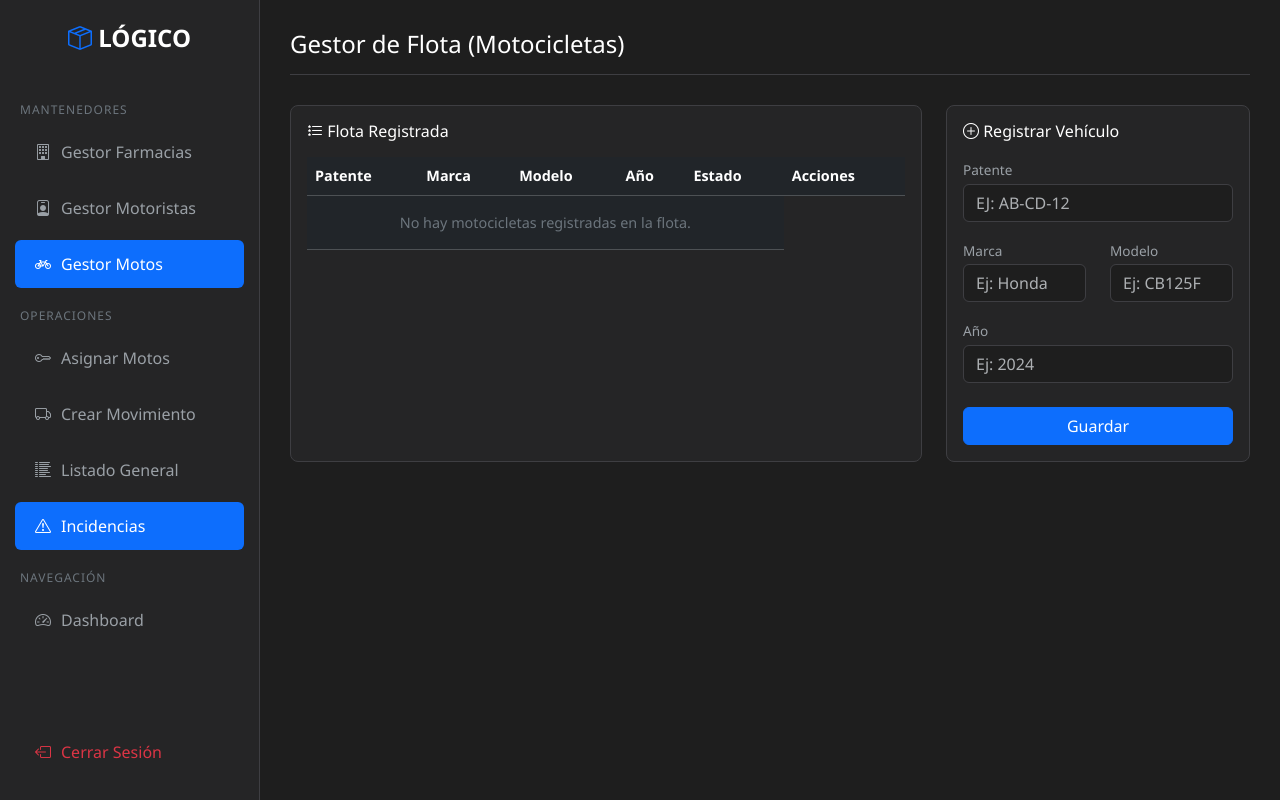
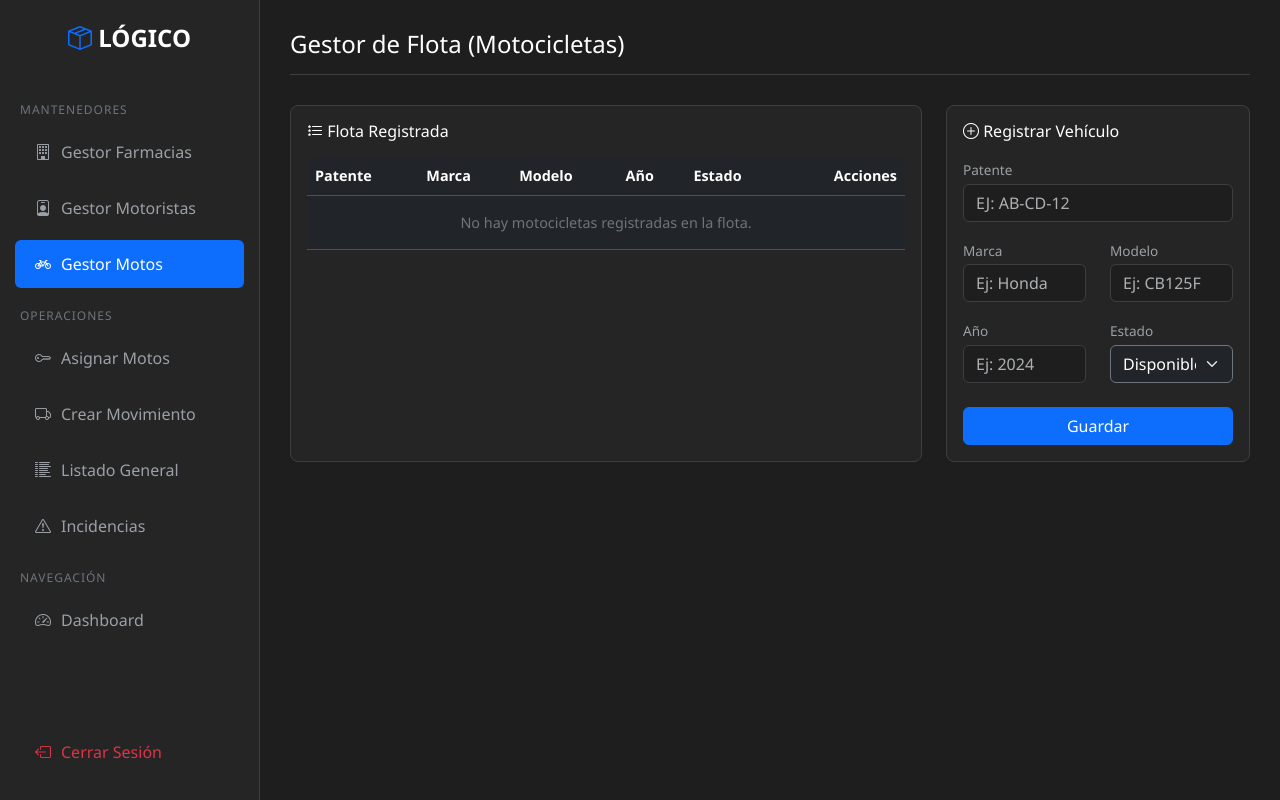
Before and after one commit to MATIAS5645/Logico, a Django app: page /motos/registro/ in a window 1280 px wide. Run offline with Django 5.2, Linux system fonts and the light colour scheme; the visitor is signed in with stand-in values (Sample User, id 1); data that the repository does not hold is empty.

Commit message:
version 4.6.1

```diff
--- a/operaciones/templates/registro_motos.html
+++ b/operaciones/templates/registro_motos.html
@@ -12,7 +12,6 @@
     <div id="sidebar">
         <div class="sidebar-brand"><i class="bi bi-box-seam text-primary"></i> LÓGICO</div>
 
-
         <div class="sidebar-heading">Mantenedores</div>
         <a href="{% url 'farmacias' %}" class="nav-item-custom"><i class="bi bi-building"></i> Gestor Farmacias</a>
         <a href="{% url 'motoristas' %}" class="nav-item-custom"><i class="bi bi-person-badge"></i> Gestor Motoristas</a>
@@ -22,7 +21,7 @@
         <a href="{% url 'asignar_motos' %}" class="nav-item-custom"><i class="bi bi-key"></i> Asignar Motos</a>
         <a href="{% url 'crear_movimiento' %}" class="nav-item-custom"><i class="bi bi-truck"></i> Crear Movimiento</a>
         <a href="{% url 'listado_general' %}" class="nav-item-custom"><i class="bi bi-list-columns-reverse"></i> Listado General</a>
-        <a href="{% url 'listado_incidencias' %}" class="nav-item-custom active"><i class="bi bi-exclamation-triangle"></i> Incidencias</a>
+        <a href="{% url 'listado_incidencias' %}" class="nav-item-custom"><i class="bi bi-exclamation-triangle"></i> Incidencias</a>
 
         <div class="sidebar-heading">Navegación</div>
         <a href="{% url 'dashboard' %}" class="nav-item-custom"><i class="bi bi-speedometer2"></i> Dashboard</a>
@@ -50,7 +49,7 @@
                                     <th>Modelo</th>
                                     <th>Año</th>
                                     <th>Estado</th>
-                                    <th>Acciones</th>
+                                    <th class="text-end">Acciones</th>
                                 </tr>
                             </thead>
                             <tbody>
@@ -60,22 +59,22 @@
                                     <td>{{ m.marca }}</td>
                                     <td>{{ m.modelo }}</td>
                                     <td>{{ m.anio }}</td>
+                                    <td>
+                                        <span class="badge {% if m.estado == 'Disponible' %}bg-success{% else %}bg-warning text-dark{% endif %}">
+                                            {{ m.estado }}
+                                        </span>
+                                    </td>
                                     <td class="text-end">
-                                        <button class="btn-icon text-primary" onclick="editarMoto('{{ m.id }}', '{{ m.patente }}', '{{ m.marca|escapejs }}', '{{ m.modelo|escapejs }}', '{{ m.anio }}')">
+                                        <button class="btn-icon text-primary" onclick="editarMoto('{{ m.id }}', '{{ m.patente }}', '{{ m.marca|escapejs }}', '{{ m.modelo|escapejs }}', '{{ m.anio }}', '{{ m.estado }}')">
                                             <i class="bi bi-pencil"></i>
                                         </button>
                                         <a href="{% url 'eliminar_moto' m.id %}" class="btn-icon btn-icon-danger" onclick="return confirm('¿Eliminar la moto patente {{ m.patente }}?');">
                                             <i class="bi bi-trash"></i>
                                         </a>
                                     </td>
-                                    <td>
-                                        <span class="badge {% if m.estado == 'Disponible' %}bg-success{% else %}bg-warning text-dark{% endif %}">
-                                            {{ m.estado }}
-                                        </span>
-                                        </td>
                                 </tr>
                                 {% empty %}
-                                <tr><td colspan="5" class="text-center text-secondary py-3">No hay motocicletas registradas en la flota.</td></tr>
+                                <tr><td colspan="6" class="text-center text-secondary py-3">No hay motocicletas registradas en la flota.</td></tr>
                                 {% endfor %}
                             </tbody>
                         </table>
@@ -107,9 +106,18 @@
                             </div>
                         </div>
 
-                        <div class="mb-4">
-                            <label>Año</label>
-                            <input type="number" class="form-control form-control-custom" id="m_anio" name="anio" placeholder="Ej: 2024" min="2000" max="2030" required>
+                        <div class="row mb-4">
+                            <div class="col-6">
+                                <label>Año</label>
+                                <input type="number" class="form-control form-control-custom" id="m_anio" name="anio" placeholder="Ej: 2024" min="2000" max="2030" required>
+                            </div>
+                            <div class="col-6">
+                                <label>Estado</label>
+                                <select class="form-select bg-dark text-white border-secondary" id="m_estado" name="estado" required>
+                                    <option value="Disponible">Disponible</option>
+                                    <option value="Mantenimiento">Mantenimiento</option>
+                                </select>
+                            </div>
                         </div>
 
                         <div class="d-flex gap-2">
@@ -124,12 +132,14 @@
 
     <script src="{% static 'app.js' %}"></script>
     <script>
-        function editarMoto(id, patente, marca, modelo, anio) {
+        // 💡 Se agregó el parámetro 'estado' a la función
+        function editarMoto(id, patente, marca, modelo, anio, estado) {
             document.getElementById('moto_id_edit').value = id;
             document.getElementById('m_patente').value = patente;
             document.getElementById('m_marca').value = marca;
             document.getElementById('m_modelo').value = modelo;
             document.getElementById('m_anio').value = anio;
+            document.getElementById('m_estado').value = estado; // Asigna el estado al selector
 
             document.getElementById('tituloFormulario').innerHTML = '<i class="bi bi-pencil-fill text-warning"></i> Editar Vehículo';
             const btnGuardar = document.getElementById('btnGuardar');
@@ -144,6 +154,7 @@
             document.getElementById('m_marca').value = '';
             document.getElementById('m_modelo').value = '';
             document.getElementById('m_anio').value = '';
+            document.getElementById('m_estado').value = 'Disponible'; // Vuelve al valor por defecto
 
             document.getElementById('tituloFormulario').innerHTML = '<i class="bi bi-plus-circle"></i> Registrar Vehículo';
             const btnGuardar = document.getElementById('btnGuardar');
```
